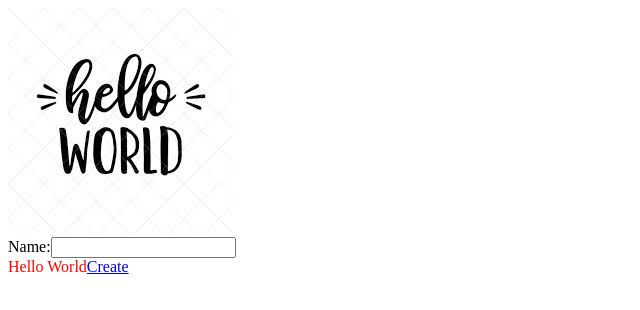
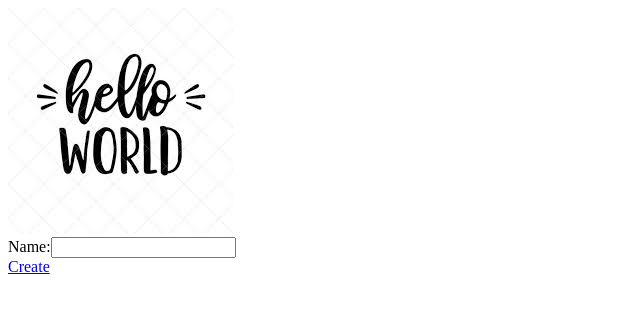
Before and after one commit to wisniewskikr/chrisblog-it-js-react, a React (Create React App) app in the folder architectures/gui/html/js-react-gui-html-helloworld-form/: page / in a window 1280 px wide. Shown: the top 310 px of the page, without its empty margins (0-640 px from the left). Built offline with nearby package versions, Linux system fonts and the light colour scheme.

Commit message:
Add showMessage action

```diff
--- a/architectures/gui/html/js-react-gui-html-helloworld-form/src/App.js
+++ b/architectures/gui/html/js-react-gui-html-helloworld-form/src/App.js
@@ -1,8 +1,14 @@
+import { useState } from "react"
 import { Link } from "react-router-dom";
 import helloWorld from './images/helloworld.jpg'
-import "./css/helloworld.css"
+import { Message } from "./Message";
 
 function App() {
+
+  const [showMessage, setShowMessage] = useState(false)
+  const displayMessage = () => setShowMessage(true)
+  const hideMessage = () => setShowMessage(false)
+
   return (
     <>
       <div>
@@ -14,8 +20,8 @@
               <input type="text" name="name"/>
           </div>
       </form>
-      <span id="message-text">Hello World</span>
-      <Link to="">Create</Link>
+      {showMessage ? <Message /> : null}
+      <Link to="" onClick={displayMessage}>Create</Link>
     </>
   );
 }
--- /dev/null
+++ b/architectures/gui/html/js-react-gui-html-helloworld-form/src/Message.js
@@ -0,0 +1,9 @@
+import "./css/helloworld.css"
+
+export function Message() {
+
+  return (
+    <div id="message-text">Hello World</div>
+  )
+
+}
```
